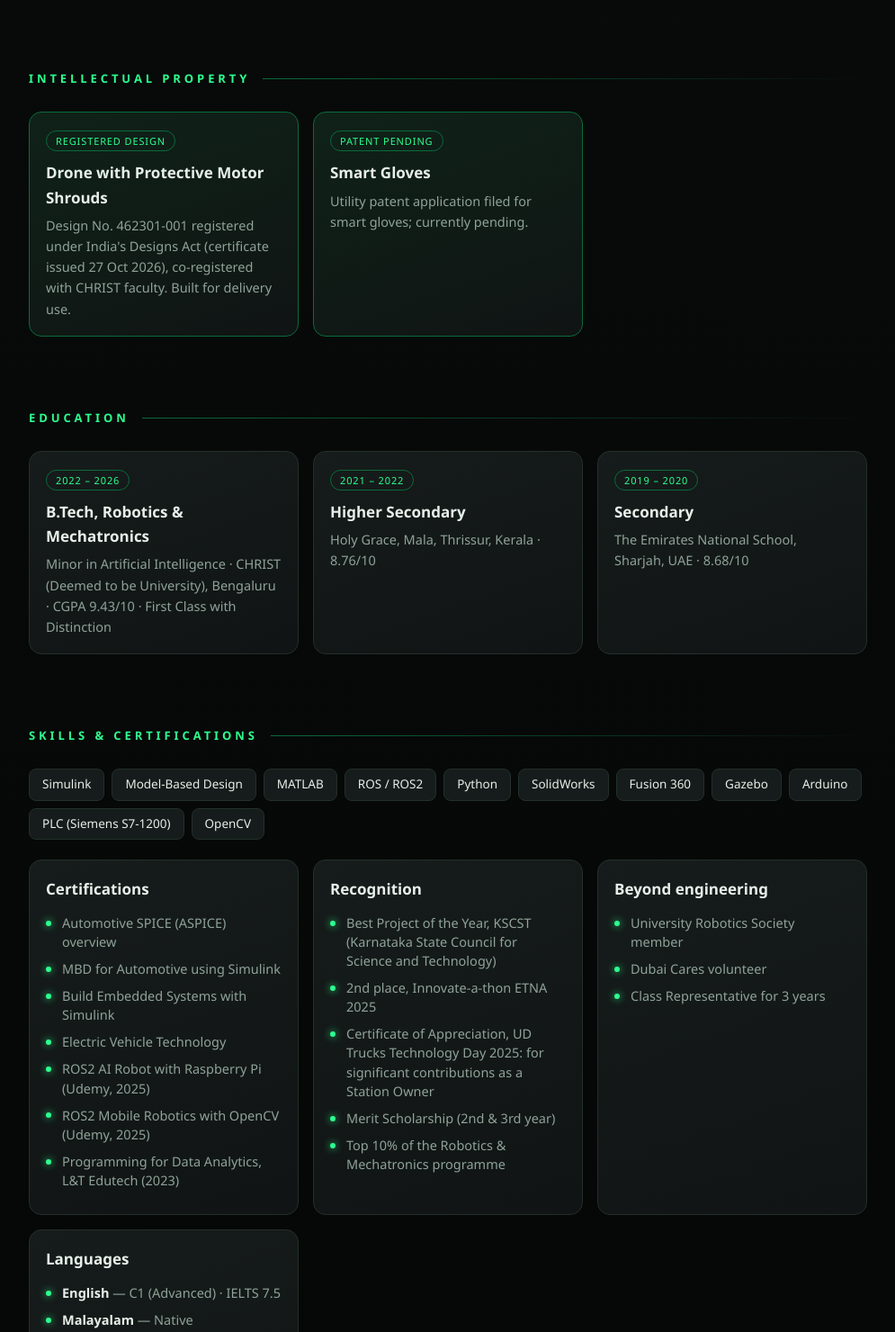
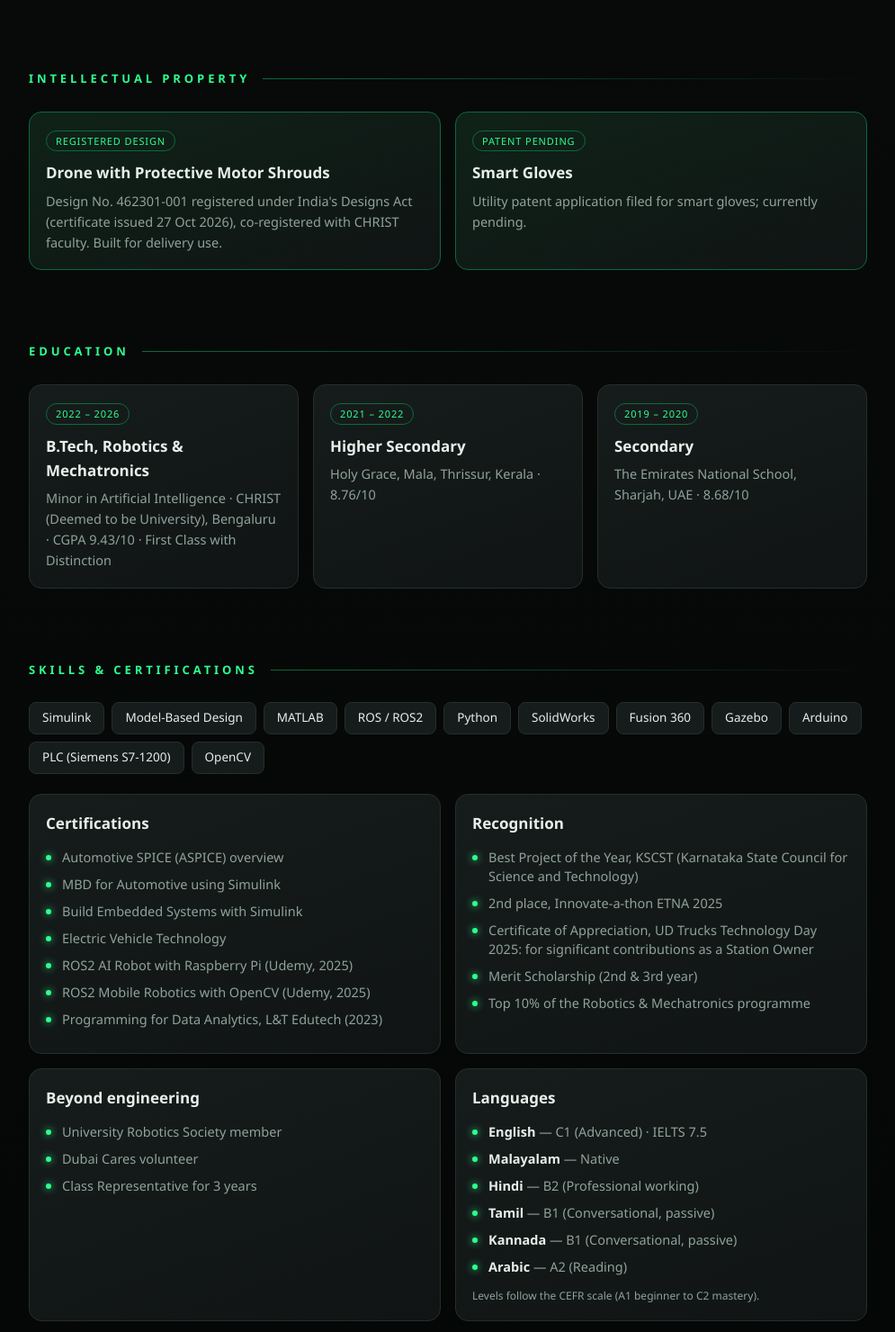
Before and after one commit to abrahamthomasjoy/abrahamthomasjoy.github.io, a plain HTML site: page index.html in a window 1280 px wide. Shown: the part 2480-3960 px from the top of the page at 90% size, without its empty margins (142-1137 px from the left). Drawn offline with Linux system fonts and the light colour scheme.

Commit message:
Add files via upload

```diff
--- a/index.html
+++ b/index.html
@@ -34,6 +34,10 @@ h1{font-size:clamp(38px,8vw,76px);line-height:1.02;margin:0;background:linear-gr
 .stat span{color:var(--mute);font-size:13px}
 .grid{display:grid;grid-template-columns:repeat(auto-fill,minmax(290px,1fr));gap:16px}
 .card{transition:.25s}
+.g2{display:grid;grid-template-columns:repeat(2,minmax(0,1fr));gap:16px;align-items:stretch}
+.btn{overflow-wrap:anywhere}
+@media(max-width:760px){.g2{grid-template-columns:1fr}}
+@media(max-width:600px){section{padding:54px 5vw 6px}.hero{min-height:auto;padding-top:44px;padding-bottom:16px}.btns .btn{flex:1 1 calc(50% - 12px);text-align:center}.stats{grid-template-columns:repeat(2,minmax(0,1fr))}.photo{width:120px;height:120px}nav{padding:10px 4vw}.card{padding:16px}}
 .card:hover{border-color:var(--g2);transform:translateY(-3px);box-shadow:0 10px 30px rgba(0,0,0,.5),0 0 20px rgba(45,255,143,.08)}
 .card h3{margin:0 0 6px;font-size:17px}
 .card p{margin:0;color:var(--mute);font-size:14.5px}
@@ -102,7 +106,7 @@ footer{text-align:center;color:var(--mute);font-size:13px;padding:70px 5vw 40px}
 </div></section>
 
 <section id="ip"><h2>Intellectual Property</h2>
-<div class="grid">
+<div class="g2">
 <div class="card ip"><span class="tag">Registered design</span><h3>Drone with Protective Motor Shrouds</h3><p>Design No. 462301-001 registered under India's Designs Act (certificate issued 27 Oct 2026), co-registered with CHRIST faculty. Built for delivery use.</p></div>
 <div class="card ip"><span class="tag">Patent pending</span><h3>Smart Gloves</h3><p>Utility patent application filed for smart gloves; currently pending.</p></div>
 </div></section>
@@ -116,7 +120,7 @@ footer{text-align:center;color:var(--mute);font-size:13px;padding:70px 5vw 40px}
 
 <section id="skills"><h2>Skills &amp; Certifications</h2>
 <div class="chips" style="margin-bottom:22px"><span>Simulink</span><span>Model-Based Design</span><span>MATLAB</span><span>ROS / ROS2</span><span>Python</span><span>SolidWorks</span><span>Fusion 360</span><span>Gazebo</span><span>Arduino</span><span>PLC (Siemens S7-1200)</span><span>OpenCV</span></div>
-<div class="grid">
+<div class="g2">
 <div class="card"><h3 style="margin-bottom:14px">Certifications</h3><ul class="lst"><li>Automotive SPICE (ASPICE) overview</li><li>MBD for Automotive using Simulink</li><li>Build Embedded Systems with Simulink</li><li>Electric Vehicle Technology</li><li>ROS2 AI Robot with Raspberry Pi (Udemy, 2025)</li><li>ROS2 Mobile Robotics with OpenCV (Udemy, 2025)</li><li>Programming for Data Analytics, L&amp;T Edutech (2023)</li></ul></div>
 <div class="card"><h3 style="margin-bottom:14px">Recognition</h3><ul class="lst"><li>Best Project of the Year, KSCST (Karnataka State Council for Science and Technology)</li><li>2nd place, Innovate-a-thon ETNA 2025</li><li>Certificate of Appreciation, UD Trucks Technology Day 2025: for significant contributions as a Station Owner</li><li>Merit Scholarship (2nd &amp; 3rd year)</li><li>Top 10% of the Robotics &amp; Mechatronics programme</li></ul></div>
 <div class="card"><h3 style="margin-bottom:14px">Beyond engineering</h3><ul class="lst"><li>University Robotics Society member</li><li>Dubai Cares volunteer</li><li>Class Representative for 3 years</li></ul></div>
```
